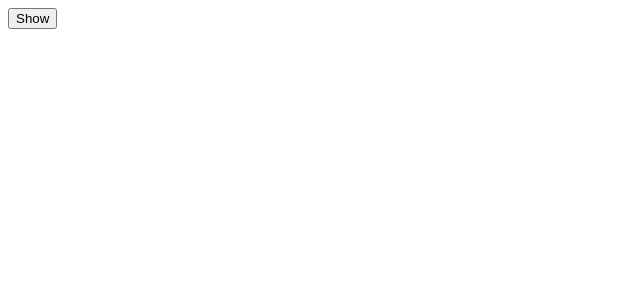
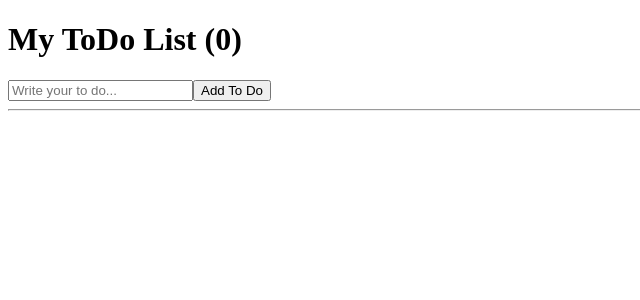
Before and after one commit to ge5rg2/react-for-beginners, a React (Create React App) app: page / in a window 1280 px wide. Shown: the top 300 px of the page, without its empty margins (0-640 px from the left). Built offline with nearby package versions, Linux system fonts and the light colour scheme.

Commit message:
make a ToDoList

```diff
--- a/src/App.js
+++ b/src/App.js
@@ -1,24 +1,37 @@
-import { useState, useEffect } from "react";
-
-const Hello = () => {
-  useEffect(() => {
-    console.log("Created :)");
-    return () => {
-      console.log("Bye :(");
-    };
-  }, []);
-  return <h1>Hello!</h1>;
-};
+import { useState } from "react";
 
 function App() {
-  const [showing, setShowing] = useState(false);
-  const onClick = () => {
-    setShowing((prev) => !prev);
+  const [toDo, setToDo] = useState("");
+  const [toDos, setToDos] = useState([]);
+  const onChange = (event) => {
+    setToDo(event.target.value);
+  };
+  const onSubmit = (event) => {
+    event.preventDefault();
+    if (toDo === "") {
+      return;
+    }
+    setToDos((currentArrary) => [toDo, ...currentArrary]);
+    setToDo("");
   };
   return (
     <div>
-      {showing ? <Hello /> : null}
-      <button onClick={onClick}>{showing ? "Hide" : "Show"}</button>
+      <h1>My ToDo List ({toDos.length})</h1>
+      <form onSubmit={onSubmit}>
+        <input
+          onChange={onChange}
+          value={toDo}
+          type="text"
+          placeholder="Write your to do..."
+        />
+        <button>Add To Do</button>
+      </form>
+      <hr />
+      <ul>
+        {toDos.map((item, index) => (
+          <li key={index}>{item}</li>
+        ))}
+      </ul>
     </div>
   );
 }
```
